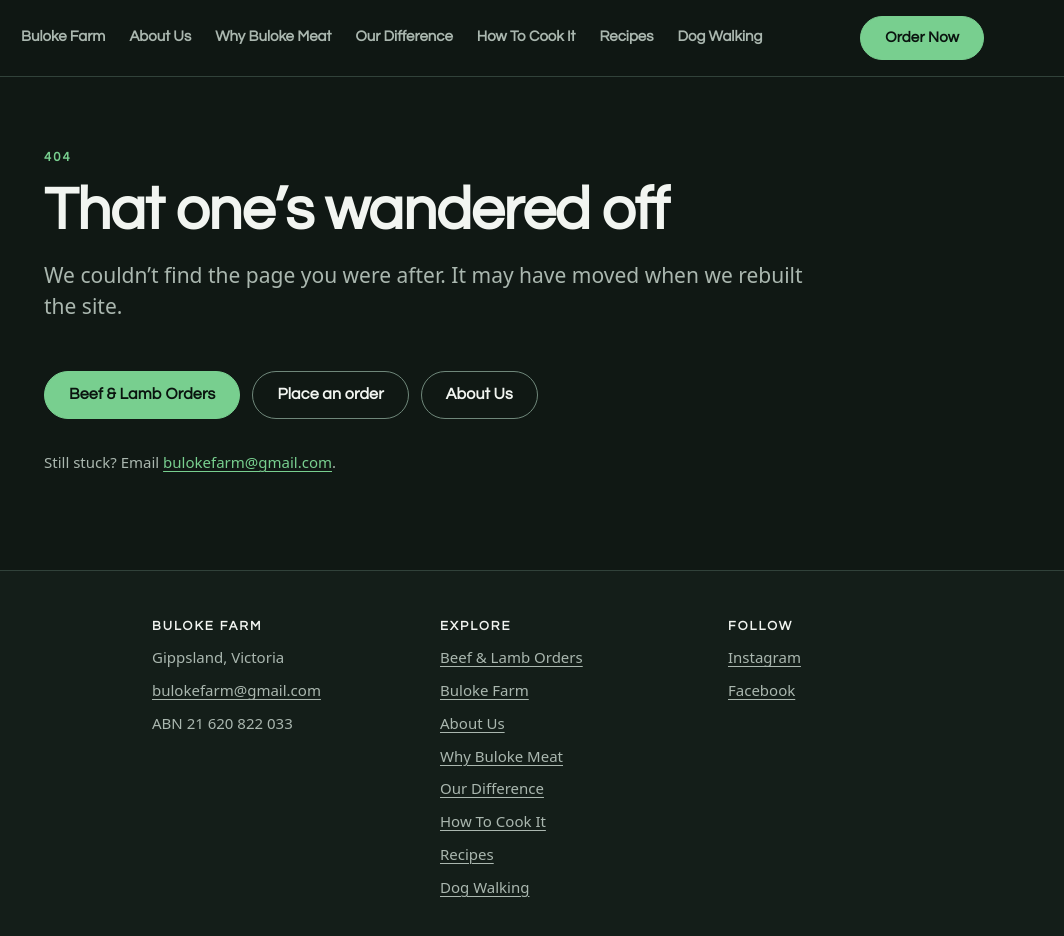
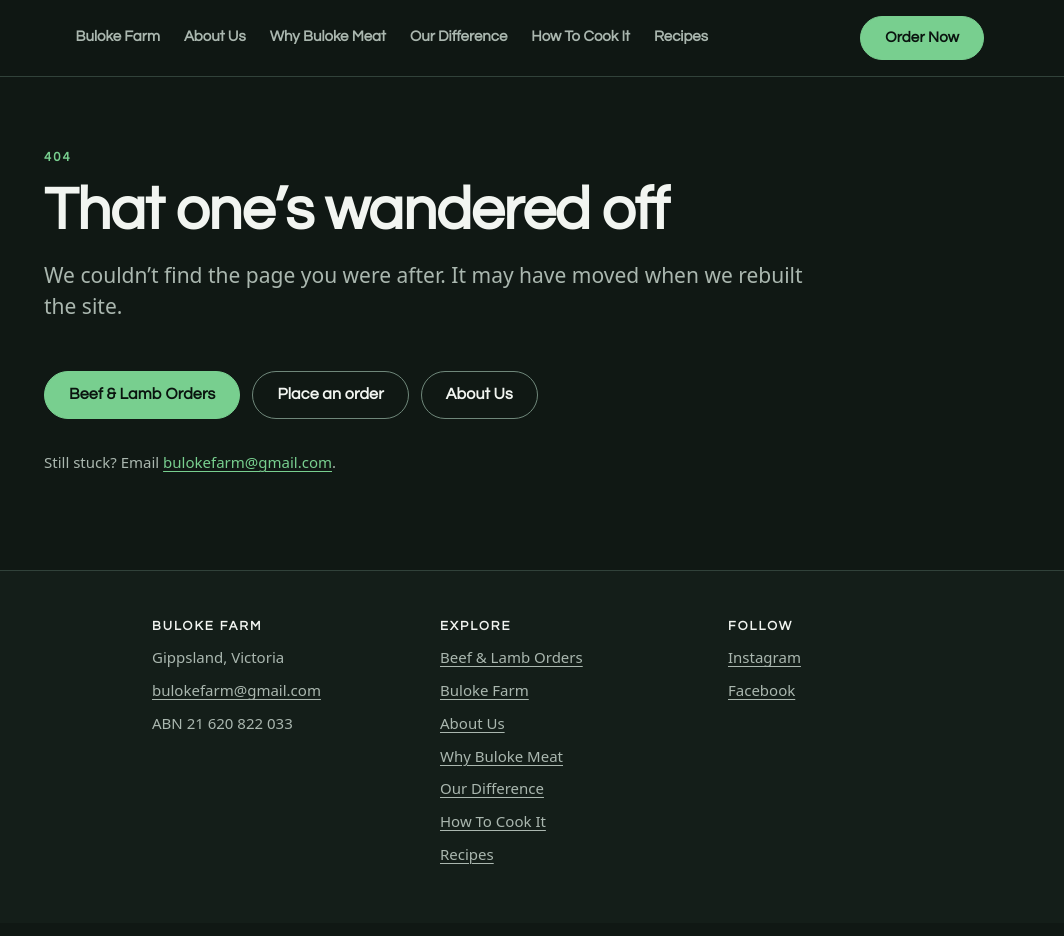
Before and after one commit to bulokefarm/bulokefarm, a plain HTML site: page site/404.html in a window 1280 px wide. Shown: the full height of the page, 216-1280 px from the left. Drawn offline with Linux system fonts and the light colour scheme.

Commit message:
Dog Walking comes off the website for now
The page moves to hidden/, outside what Pages serves, and leaves the menu, the footer and every page's no-script list. Its old address forwards to the shop with a temporary redirect. README says how to bring it back.

Co-Authored-By: Claude Fable 5.2 <noreply@anthropic.com>

```diff
--- a/site/404.html
+++ b/site/404.html
@@ -17,7 +17,7 @@
   <nav class="noscript-nav wrap" aria-label="Main">
     <a href="/">Beef &amp; Lamb Orders</a> <a href="/buloke-farm">Buloke Farm</a> <a href="/aboutus">About Us</a>
     <a href="/why-buloke-meat">Why Buloke Meat</a> <a href="/our-difference">Our Difference</a>
-    <a href="/how-to-cook-it">How To Cook It</a> <a href="/recipes">Recipes</a> <a href="/dog-walking">Dog Walking</a>
+    <a href="/how-to-cook-it">How To Cook It</a> <a href="/recipes">Recipes</a>
     <a href="/order">Order Now</a>
   </nav>
 </noscript>
--- a/site/site.js
+++ b/site/site.js
@@ -339,8 +339,8 @@
     ["/why-buloke-meat", "Why Buloke Meat"],
     ["/our-difference", "Our Difference"],
     ["/how-to-cook-it", "How To Cook It"],
-    ["/recipes", "Recipes"],
-    ["/dog-walking", "Dog Walking"]
+    ["/recipes", "Recipes"]
+    // Dog Walking is off the site for now: the page is in hidden/ at the top of the repo.
   ];
   const NAV_PARENT = { "/beef-recipes": "/recipes", "/lamb-recipes": "/recipes" };
 
```
Also changed, not shown: site/aboutus.html (+1 -1 lines), site/beef-recipes.html (+1 -1 lines), site/beef.html (+1 -1 lines), site/buloke-farm.html (+1 -1 lines), site/how-to-cook-it.html (+1 -1 lines), site/index.html (+1 -1 lines), site/lamb-recipes.html (+1 -1 lines), site/lamb.html (+1 -1 lines), site/order.html (+1 -1 lines), site/our-difference.html (+1 -1 lines), site/pies.html (+1 -1 lines), site/recipes.html (+1 -1 lines), site/why-buloke-meat.html (+1 -1 lines), hidden/dog-walking.html (renamed from site/dog-walking.html), 3 other files.
